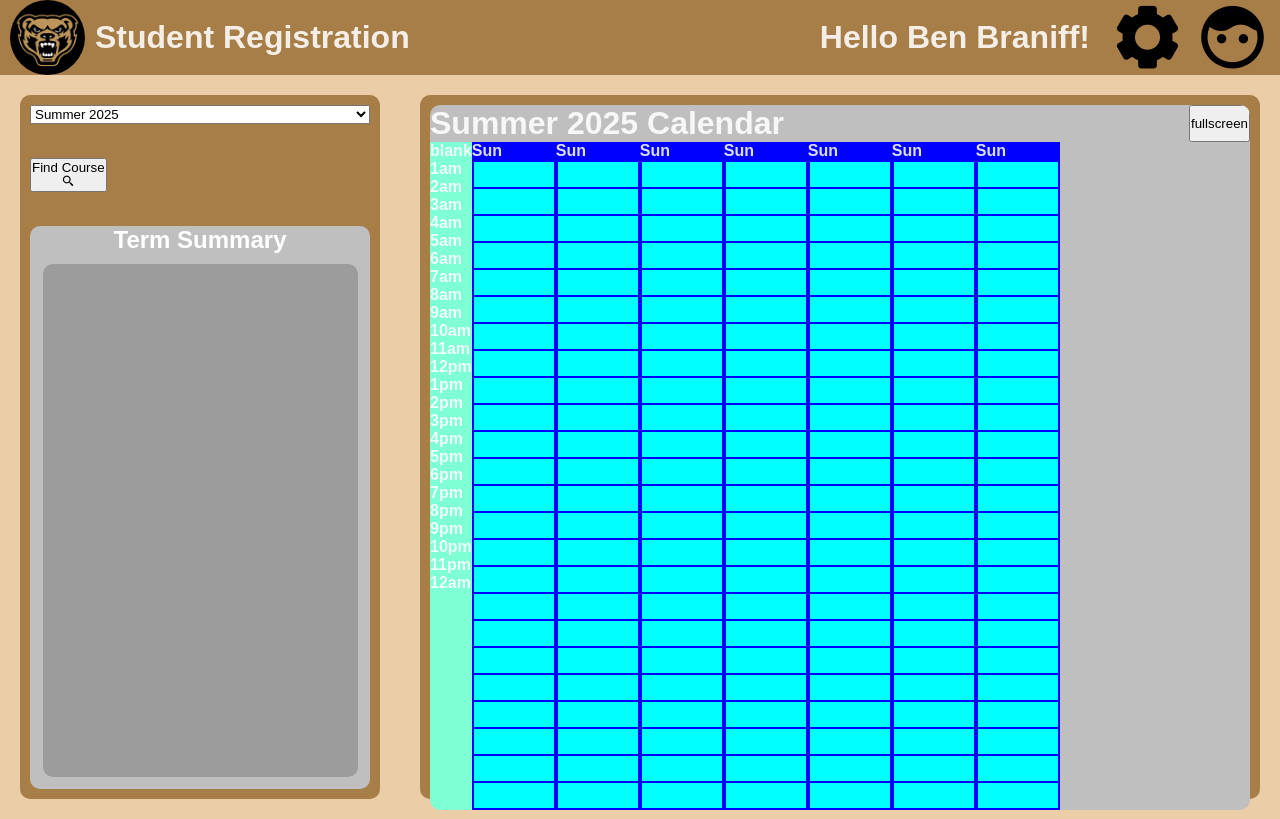
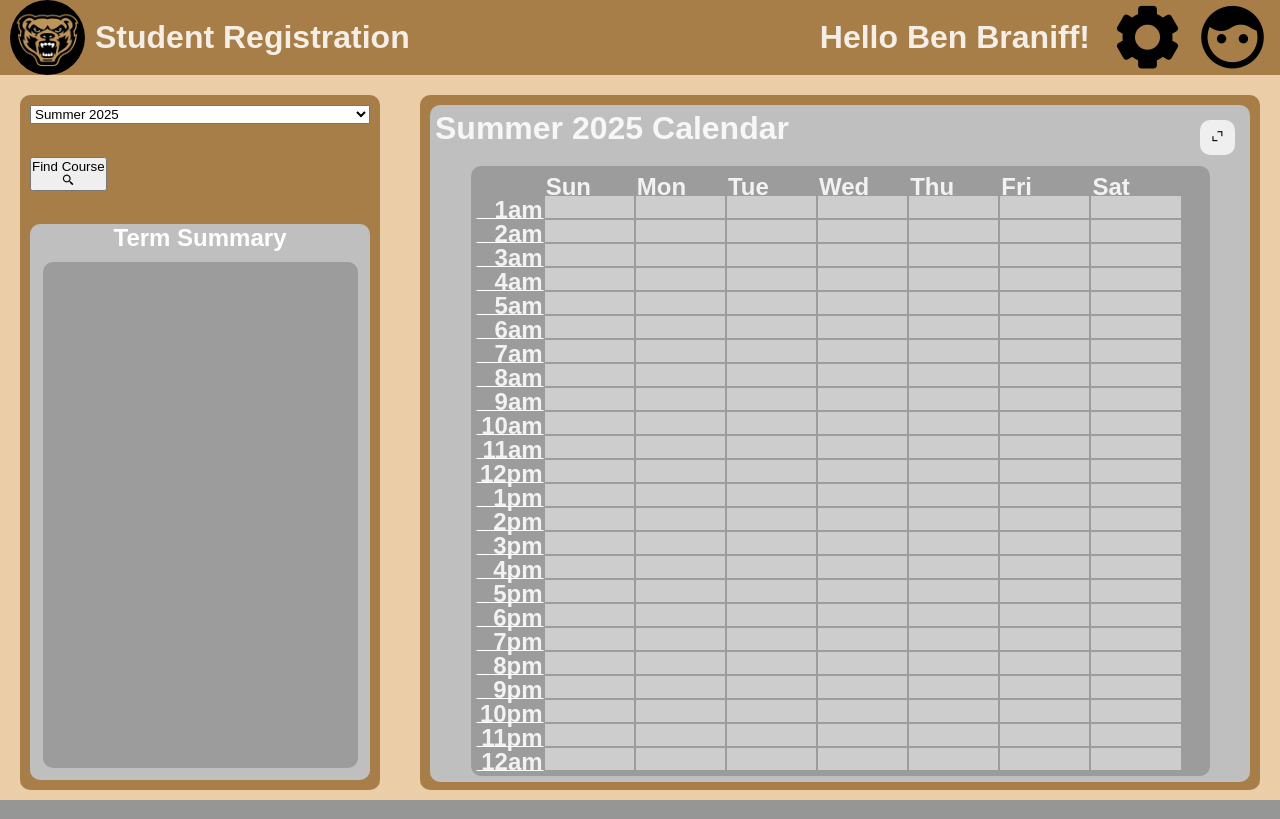
Before and after one commit to msalama2/CSI-3450-DataBase-and-Design, a React (Vite) app in the folder frontend/: page / in a window 1280 px wide. Built offline with nearby package versions, Linux system fonts and the light colour scheme.

Commit message:
calendar structure

```diff
--- a/frontend/src/components/homepage/components/calendar/calendar.css
+++ b/frontend/src/components/homepage/components/calendar/calendar.css
@@ -1,11 +1,19 @@
+:root {
+  --custom-width: 600px;
+  --custom-height: 600px;
+}
+
 .calendar-main {
   background-color: #bfbfbf;
-  margin: 10px;
+  margin: 5px;
+  /* padding: 10px; */
   border-radius: 10px;
   display: flex;
   flex-direction: column;
+  overflow: hidden;
+  height: 96%;
   justify-content: center;
-  overflow: hidden;
+  padding: 5px;
 }
 
 .calendar-topbar {
@@ -14,27 +22,82 @@
   justify-content: space-between;
 }
 
-.calendar-content {
+.calendar-topbar > button {
+  border: none;
+  height: 35px;
+  width: 35px;
+  margin: 10px;
+  border-radius: 10px;
+}
+
+.calendar-topbar > button:hover {
+  background-color: gray;
+}
+
+.calendar-content-outer {
+  background-color: #9c9c9c;
+  height: 90%;
+  width: 90%;
+  margin: auto;
+  border-radius: 10px;
+  overflow: hidden;
+  padding: 5px;
+}
+
+.day-labels {
   display: flex;
   flex-direction: row;
 }
 
-.time-legend {
-  background-color: aquamarine;
-  overflow: hidden;
+.calendar-content {
+  display: flex;
+  flex-direction: row;
+  background-color: #9c9c9c;
+  width: 100%;
+  height: 100%;
+  overflow: auto;
+  margin: auto;
+  border-radius: 10px;
 }
 
-.time-legend h2, .day h2 {
-    font-size: 1em;
+/* grid boxes */
+/* what makes it a uniform grid */
+.legend-hour,
+.hour,
+.day-label {
+  width: calc((var(--custom-width) / 8) - 2px);
+  height: calc((var(--custom-height) / 25) - 2px);
+  /* margin: 1px; */
+  border-style: solid;
+  border-width: 1px;
+  border-color: #9c9c9c;
 }
 
-.day {
-  background-color: blue;
+.legend-hour {
+  width: calc((var(--custom-width) / 8) - 25px);
+}
+
+.legend-hour {
+  border-bottom-color: white;
+}
+.empty-grid {
+  border-bottom-color: #9c9c9c;
 }
 
 .hour {
-  background-color: aqua;
-  height: 25px;
-  width: 80px;
-  margin: 2px;
+  background-color: #cdcdcd;
 }
+
+.time-legend h2,
+.day h2 {
+  font-size: 1.5em;
+}
+
+.time-legend h2 {
+  /* text-decoration: underline; */
+  text-align: right;
+}
+
+.day h2 {
+  text-align: center;
+}
--- a/frontend/src/components/homepage/components/calendar/calendar.jsx
+++ b/frontend/src/components/homepage/components/calendar/calendar.jsx
@@ -1,17 +1,77 @@
 import React from "react";
+import { useState, useEffect, useRef } from "react";
 import "./calendar.css";
 import Day from "./components/day";
 import TimeLegend from "./components/TimeLegend";
 
 function Calendar() {
+  const divRef = useRef(null);
+  const [width, setWidth] = useState(0);
+  const [height, setHeight] = useState(0);
+
+  useEffect(() => {
+    // Function to update width
+    const updateSize = () => {
+      if (divRef.current) {
+        const newWidth = divRef.current.offsetWidth;
+        const newHeight = divRef.current.offsetHeight;
+        setWidth(newWidth);
+        setHeight(newHeight);
+        document.documentElement.style.setProperty(
+          "--custom-width",
+          `${newWidth}px`
+        );
+        document.documentElement.style.setProperty(
+          "--custom-height",
+          `${newHeight}px`
+        );
+        // console.log("Updated CSS Variable --custom-width:", newWidth);
+      }
+    };
+    // Get width on mount
+    updateSize();
+    // Update width on window resize
+    window.addEventListener("resize", updateSize);
+    // Cleanup event listener on component unmount
+    return () => {
+      window.removeEventListener("resize", updateSize);
+    };
+  }, []);
+
   return (
-    <>
-      <div className="calendar-main">
-        <div className="calendar-topbar">
-          <h1>Summer 2025 Calendar</h1>
-          <button>fullscreen</button>
+    <div className="calendar-main">
+      <div className="calendar-topbar">
+        <h1>Summer 2025 Calendar</h1>
+        <button>
+          <i class="bx bx-expand-alt"></i>
+        </button>
+      </div>
+      <div className="calendar-content-outer">
+        <div className="day-labels">
+          <div className="legend-hour empty-grid day-label"></div>
+          <div className="empty-grid day-label">
+            <h2 className="day-label">Sun</h2>
+          </div>
+          <div className="empty-grid day-label">
+            <h2 className="day-label">Mon</h2>
+          </div>
+          <div className="empty-grid day-label">
+            <h2 className="day-label">Tue</h2>
+          </div>
+          <div className="empty-grid day-label">
+            <h2 className="day-label">Wed</h2>
+          </div>
+          <div className="empty-grid day-label">
+            <h2 className="day-label">Thu</h2>
+          </div>
+          <div className="empty-grid day-label">
+            <h2 className="day-label">Fri</h2>
+          </div>
+          <div className="empty-grid day-label">
+            <h2 className="day-label">Sat</h2>
+          </div>
         </div>
-        <div className="calendar-content">
+        <div ref={divRef} className="calendar-content">
           <TimeLegend />
           <Day />
           <Day />
@@ -22,7 +82,7 @@ function Calendar() {
           <Day />
         </div>
       </div>
-    </>
+    </div>
   );
 }
 
--- a/frontend/src/components/homepage/components/calendar/components/TimeLegend.jsx
+++ b/frontend/src/components/homepage/components/calendar/components/TimeLegend.jsx
@@ -1,11 +1,8 @@
-import React from 'react'
+import React from "react";
 
 function TimeLegend() {
   return (
     <div className="time-legend">
-      <div>
-        <h2>blank</h2>
-      </div>
       <div className="legend-hour">
         <h2>1am</h2>
       </div>
@@ -82,4 +79,4 @@ function TimeLegend() {
   );
 }
 
-export default TimeLegend
+export default TimeLegend;
--- a/frontend/src/components/homepage/components/calendar/components/day.jsx
+++ b/frontend/src/components/homepage/components/calendar/components/day.jsx
@@ -3,7 +3,6 @@ import React from 'react';
 function Day() {
   return (
     <div className="day">
-      <h2>Sun</h2>
       <div className="hour"></div>
       <div className="hour"></div>
       <div className="hour"></div>
--- a/frontend/src/components/homepage/homepage.css
+++ b/frontend/src/components/homepage/homepage.css
@@ -3,6 +3,7 @@
   display: flex;
   flex-direction: column;
   background-color: #ebcea7;
+  overflow: hidden;
 }
 
 .body {
@@ -107,7 +108,8 @@ body .sidebar {
   justify-content: space-between;
 }
 
-body .sidebar > * {
+body .sidebar > *,
+body .calendar > * {
   margin: 10px;
 }
 
@@ -139,6 +141,7 @@ body .sidebar > * {
   width: 70%;
   height: 100%;
   background-color: #a77e48;
+  /* padding: 5px; */
 }
 
 .body .sidebar,
```
Lines whose indentation alone changed are shown as unchanged.
